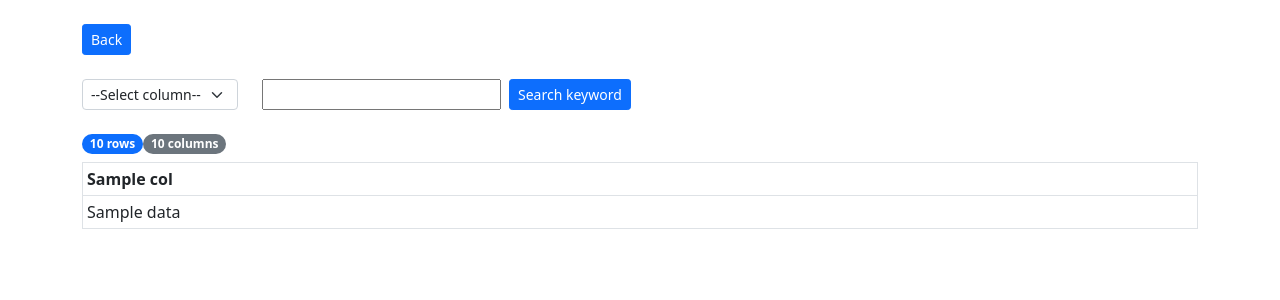
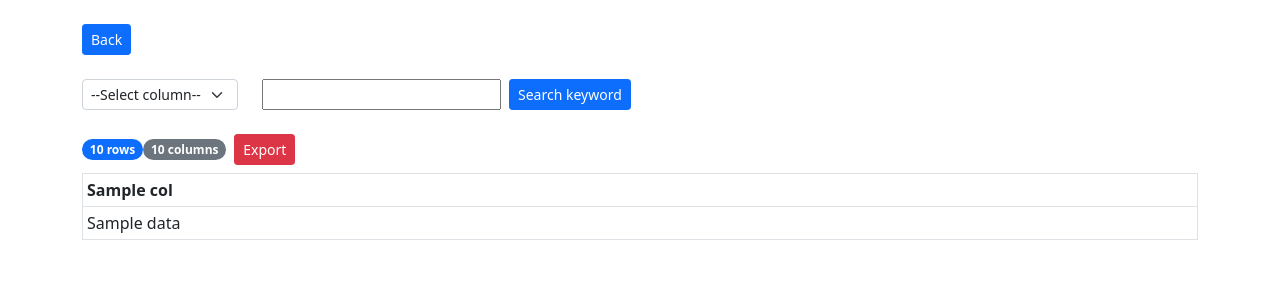
Before and after one commit to yottaaa/csv_datafinder, a Django app: template cdf_app/templates/cdf_app/detail.html in a window 1280 px wide. Shown: the top 300 px of the page. Run offline with Django 3.2, Linux system fonts and the light colour scheme; the template is opened without the code that fills it: most values are stand-ins (such as "Sample title", 1, 10 or a date in 2020).

Commit message:
Add export button

```diff
--- a/cdf_app/templates/cdf_app/detail.html
+++ b/cdf_app/templates/cdf_app/detail.html
@@ -16,9 +16,13 @@
 	    <button type="submit" class="btn btn-sm btn-primary mx-2">Search keyword</button>
 	</form>
 </div>
-<div class="d-flex my-2">
-	<span class="badge rounded-pill bg-primary">{{ tb_shape.0 }} rows</span>
-	<span class="badge rounded-pill bg-secondary">{{ tb_shape.1 }} columns</span>
+<div class="d-flex align-items-center my-2">
+    <span class="badge rounded-pill bg-primary">{{ tb_shape.0 }} rows</span>
+    <span class="badge rounded-pill bg-secondary">{{ tb_shape.1 }} columns</span>
+    <a
+        href="{% url 'data-export' %}?{{ searchparam|getEncodedParams }}"
+        class="btn btn-sm btn-danger mx-2"
+    >Export</a>
 </div>
 <div class="detail-container overflow-scroll my-2">
 	<table class="table table-sm table-hover table-bordered">
```
